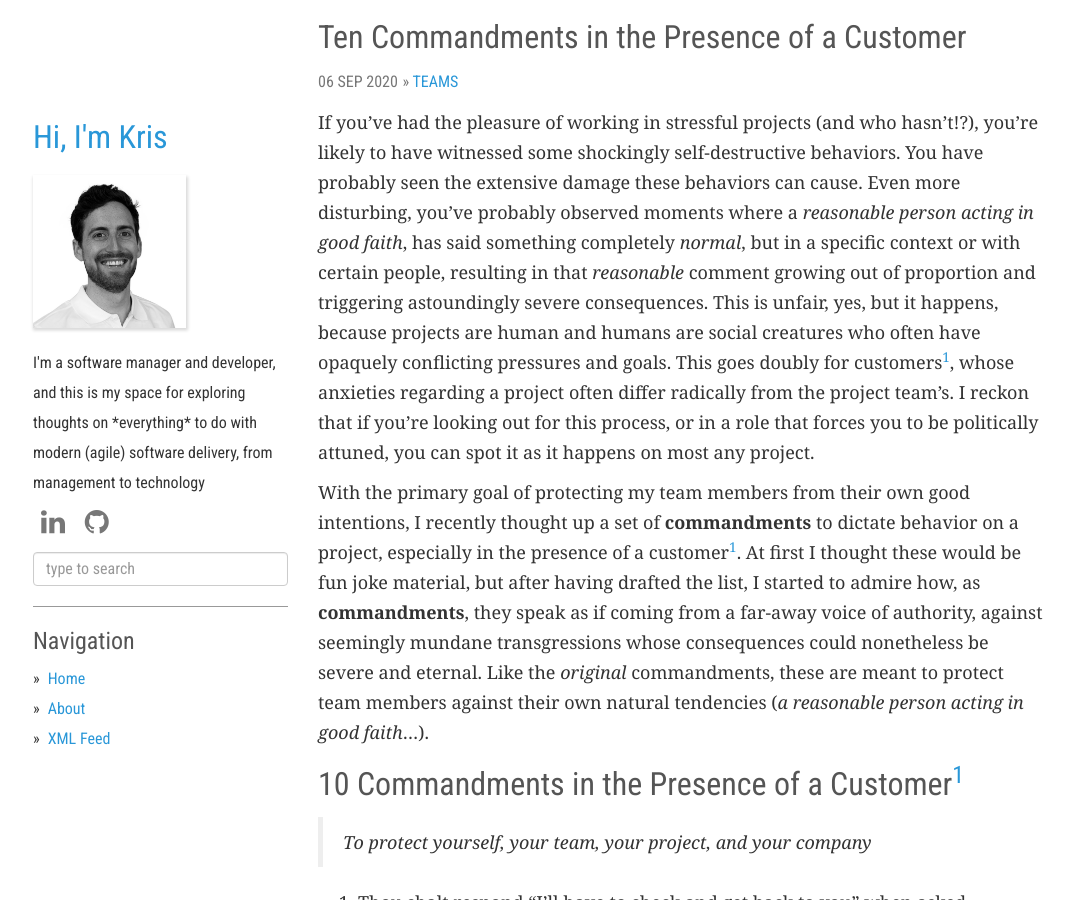
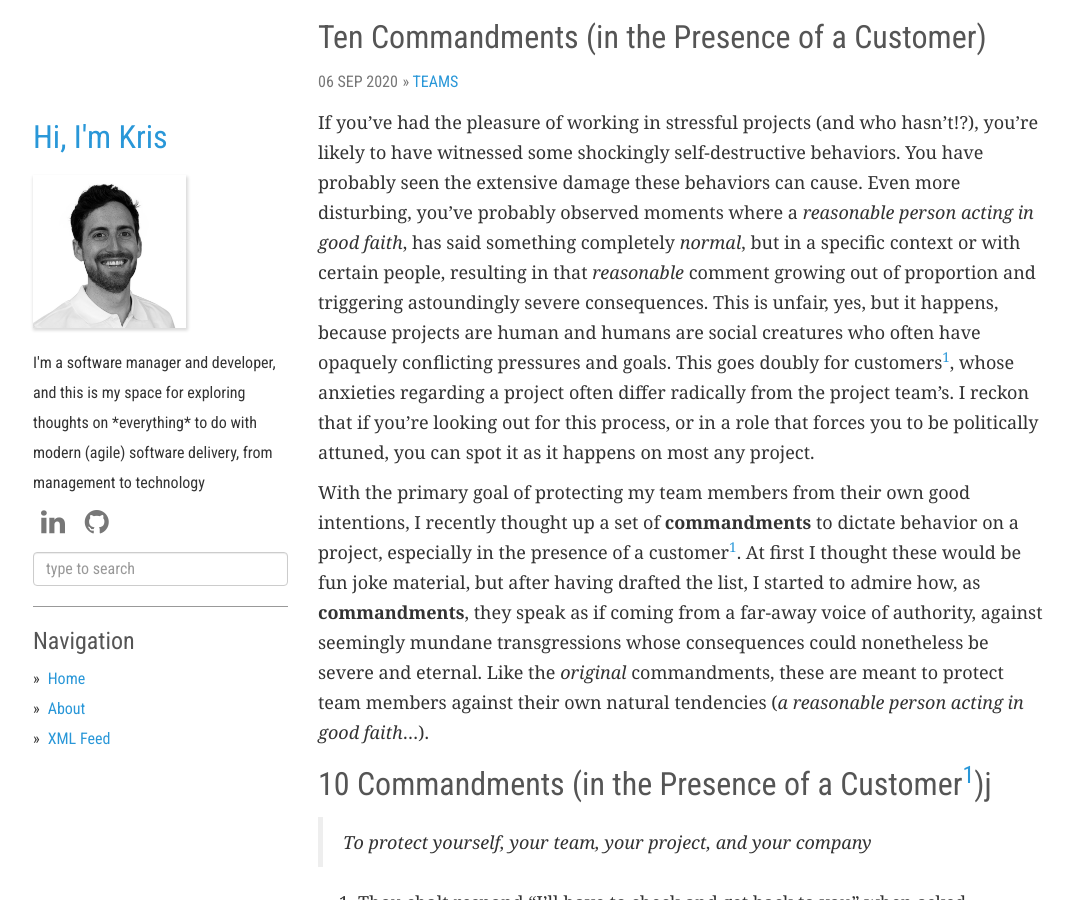
Before and after one commit to kcarta/kcarta.github.io-temp, a Jekyll site: the page built from _posts/2020-09-06-ten-commandments-customer.md, in a window 1280 px wide and 900 px high. Shown: the whole window, without its empty margins (52-1126 px from the left). Built offline with Jekyll 4.4.1, drawn with Linux system fonts in a browser that asks for light colours; nearby versions of some CDN libraries.

Commit message:
Update article titles

```diff
--- a/_posts/2020-09-06-ten-commandments-customer.md
+++ b/_posts/2020-09-06-ten-commandments-customer.md
@@ -1,6 +1,6 @@
 ---
 layout: post
-title: "Ten Commandments in the Presence of a Customer"
+title: "Ten Commandments (in the Presence of a Customer)"
 date: 2020-09-06 00:00:00 +0000
 tags: [teams]
 comments: true
@@ -10,7 +10,7 @@ If you've had the pleasure of working in stressful projects (and who hasn't!?),
 
 With the primary goal of protecting my team members from their own good intentions, I recently thought up a set of **commandments** to dictate behavior on a project, especially in the presence of a customer[^1]. At first I thought these would be fun joke material, but after having drafted the list, I started to admire how, as **commandments**, they speak as if coming from a far-away voice of authority, against seemingly mundane transgressions whose consequences could nonetheless be severe and eternal. Like the *original* commandments, these are meant to protect team members against their own natural tendencies (*a reasonable person acting in good faith*...).
 
-# 10 Commandments in the Presence of a Customer[^1]
+# 10 Commandments (in the Presence of a Customer[^1])j
 
 > To protect yourself, your team, your project, and your company
 
```
Also changed, not shown: _posts/2020-08-23-agile-in-esi-projects.md (renamed from _posts/2020-08-23-agile-applicability-esi-projects.md), _posts/2020-08-27-on-tailoring-agile-practices-for-esip.md (renamed from _posts/2020-08-27-agile-practices-for-esip.md).
